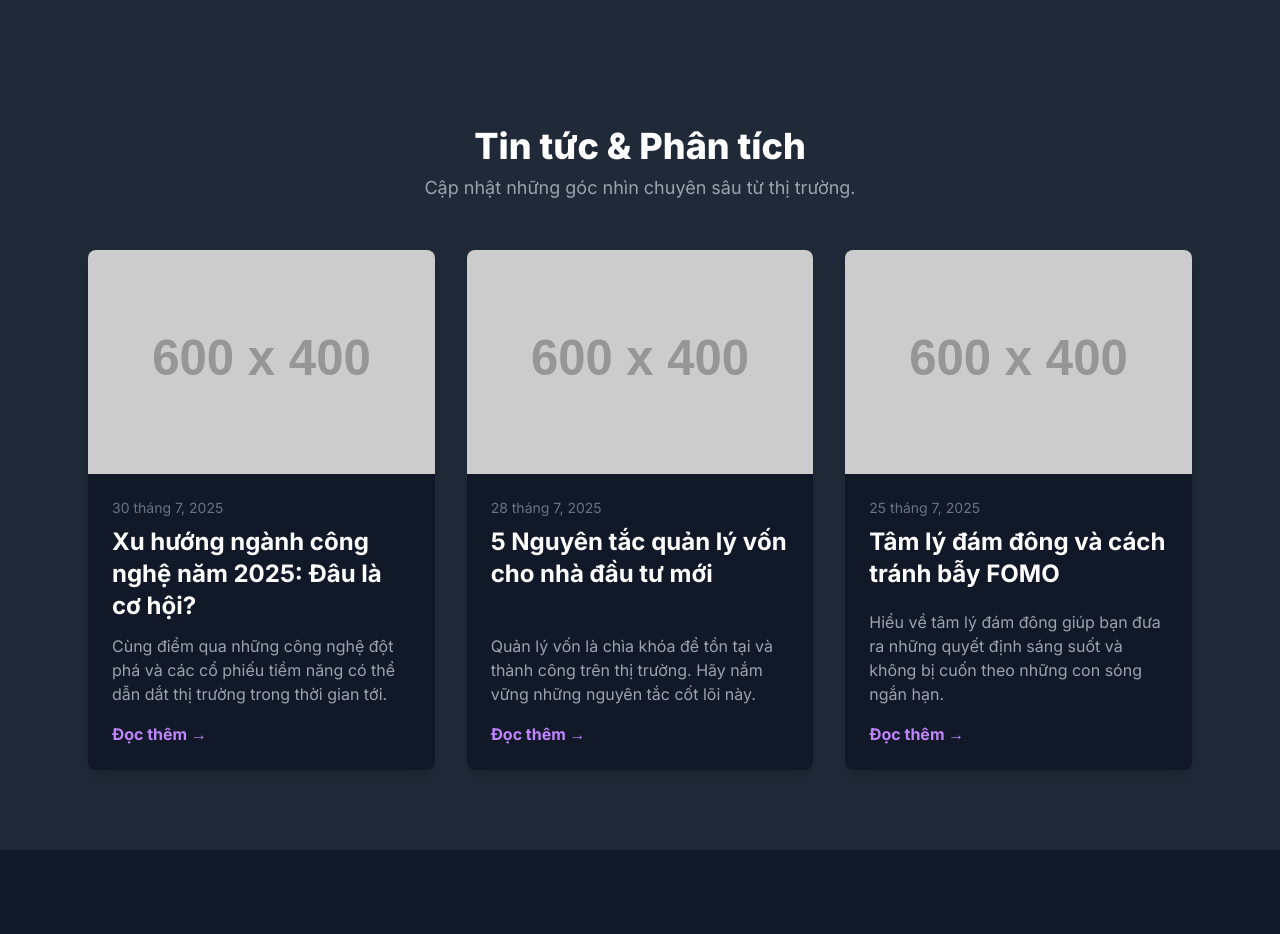
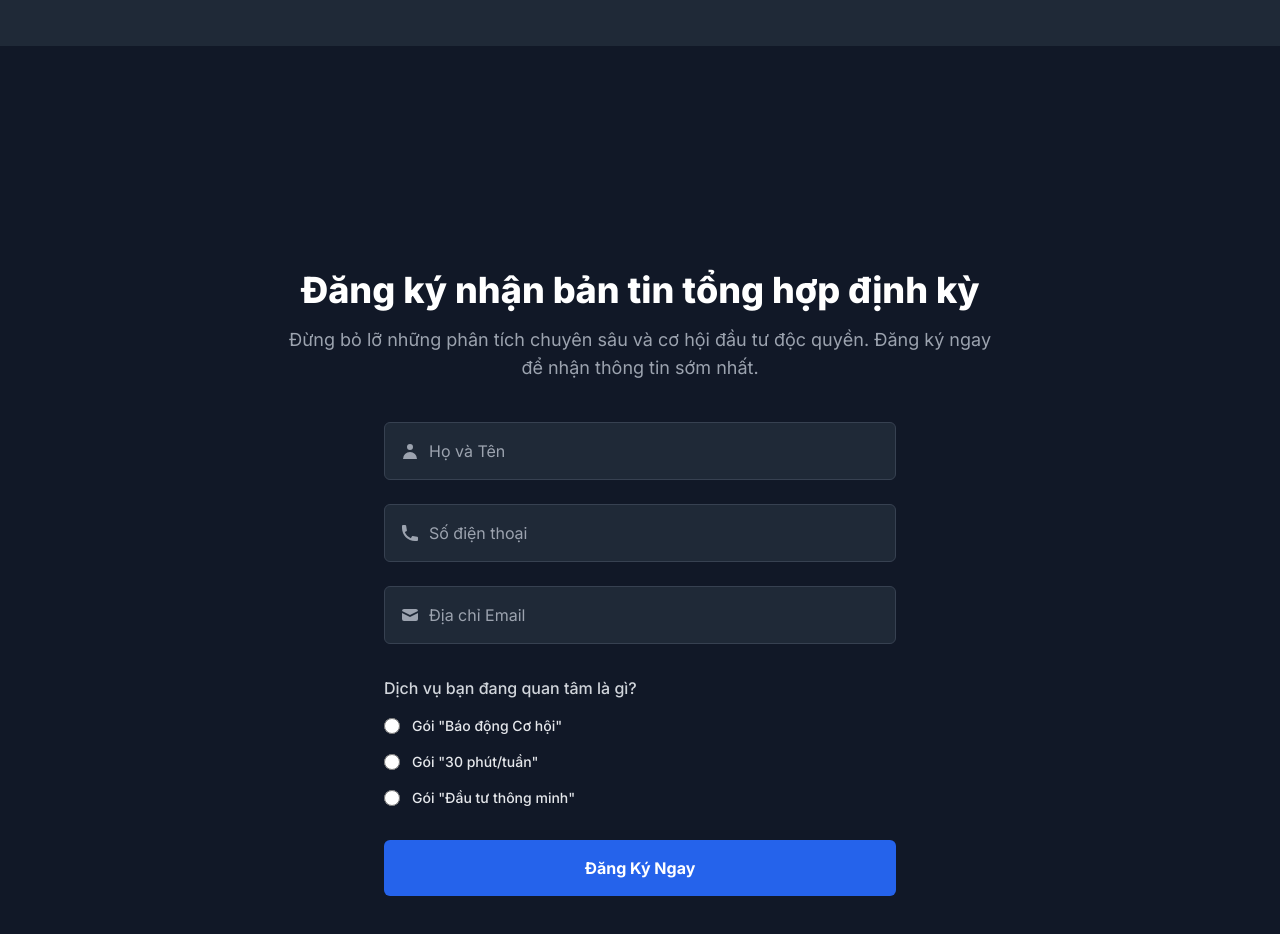
Before and after one commit to quocdung92/ptinvest, a plain HTML site: page index.html in a window 1280 px wide. Shown: the part 2720-3654 px from the top of the page. Drawn offline with nearby package versions, Linux system fonts and the light colour scheme; placeholder pictures from the web are drawn by us.

Commit message:
Update index.html

```diff
--- a/index.html
+++ b/index.html
@@ -259,53 +259,6 @@
         </div>
       </section>
 
-      <!-- Blog Section -->
-        <section id="blog" class="py-12 md:py-20 bg-gray-800">
-            <div class="max-w-6xl mx-auto px-4 sm:px-6">
-                <div class="text-center mb-12">
-                    <h2 class="text-4xl font-extrabold">Tin tức & Phân tích</h2>
-                    <p class="text-lg text-gray-400 mt-2">Cập nhật những góc nhìn chuyên sâu từ thị trường.</p>
-                </div>
-                <div class="grid gap-8 md:grid-cols-2 lg:grid-cols-3">
-                    <!-- Blog Post 1 -->
-                    <div class="bg-gray-900 rounded-lg shadow-lg overflow-hidden transform hover:-translate-y-2 transition duration-500 flex flex-col">
-                        <a href="post-1.html">
-                            <img class="w-full h-56 object-cover" src="https://placehold.co/600x400/6366F1/FFFFFF?text=Phan+tich" alt="Phân tích thị trường">
-                        </a>
-                        <div class="p-6 flex flex-col flex-grow">
-                            <div class="text-sm text-gray-500 mb-2">30 tháng 7, 2025</div>
-                            <h3 class="text-2xl font-bold mb-3 flex-grow"><a href="post-1.html" class="hover:text-purple-400 transition duration-300">Xu hướng ngành công nghệ năm 2025: Đâu là cơ hội?</a></h3>
-                            <p class="text-gray-400 mb-4">Cùng điểm qua những công nghệ đột phá và các cổ phiếu tiềm năng có thể dẫn dắt thị trường trong thời gian tới.</p>
-                            <a href="post-1.html" class="font-bold text-purple-400 hover:text-purple-300 transition duration-300 mt-auto">Đọc thêm &rarr;</a>
-                        </div>
-                    </div>
-                    <!-- Blog Post 2 -->
-                    <div class="bg-gray-900 rounded-lg shadow-lg overflow-hidden transform hover:-translate-y-2 transition duration-500 flex flex-col">
-                        <a href="post-2.html">
-                            <img class="w-full h-56 object-cover" src="https://placehold.co/600x400/10B981/FFFFFF?text=Quan+ly" alt="Quản lý vốn">
-                        </a>
-                        <div class="p-6 flex flex-col flex-grow">
-                            <div class="text-sm text-gray-500 mb-2">28 tháng 7, 2025</div>
-                            <h3 class="text-2xl font-bold mb-3 flex-grow"><a href="post-2.html" class="hover:text-purple-400 transition duration-300">5 Nguyên tắc quản lý vốn cho nhà đầu tư mới</a></h3>
-                            <p class="text-gray-400 mb-4">Quản lý vốn là chìa khóa để tồn tại và thành công trên thị trường. Hãy nắm vững những nguyên tắc cốt lõi này.</p>
-                            <a href="post-2.html" class="font-bold text-purple-400 hover:text-purple-300 transition duration-300 mt-auto">Đọc thêm &rarr;</a>
-                        </div>
-                    </div>
-                    <!-- Blog Post 3 -->
-                    <div class="bg-gray-900 rounded-lg shadow-lg overflow-hidden transform hover:-translate-y-2 transition duration-500 flex flex-col">
-                        <a href="post-3.html">
-                            <img class="w-full h-56 object-cover" src="https://placehold.co/600x400/3B82F6/FFFFFF?text=Tam+ly" alt="Tâm lý đầu tư">
-                        </a>
-                        <div class="p-6 flex flex-col flex-grow">
-                            <div class="text-sm text-gray-500 mb-2">25 tháng 7, 2025</div>
-                            <h3 class="text-2xl font-bold mb-3 flex-grow"><a href="post-3.html" class="hover:text-purple-400 transition duration-300">Tâm lý đám đông và cách tránh bẫy FOMO</a></h3>
-                            <p class="text-gray-400 mb-4">Hiểu về tâm lý đám đông giúp bạn đưa ra những quyết định sáng suốt và không bị cuốn theo những con sóng ngắn hạn.</p>
-                            <a href="post-3.html" class="font-bold text-purple-400 hover:text-purple-300 transition duration-300 mt-auto">Đọc thêm &rarr;</a>
-                        </div>
-                    </div>
-                </div>
-            </div>
-        </section>
       <!-- Contact / CTA Section -->
       <section id="contact" class="relative py-20 md:py-32">
       <head>
```
